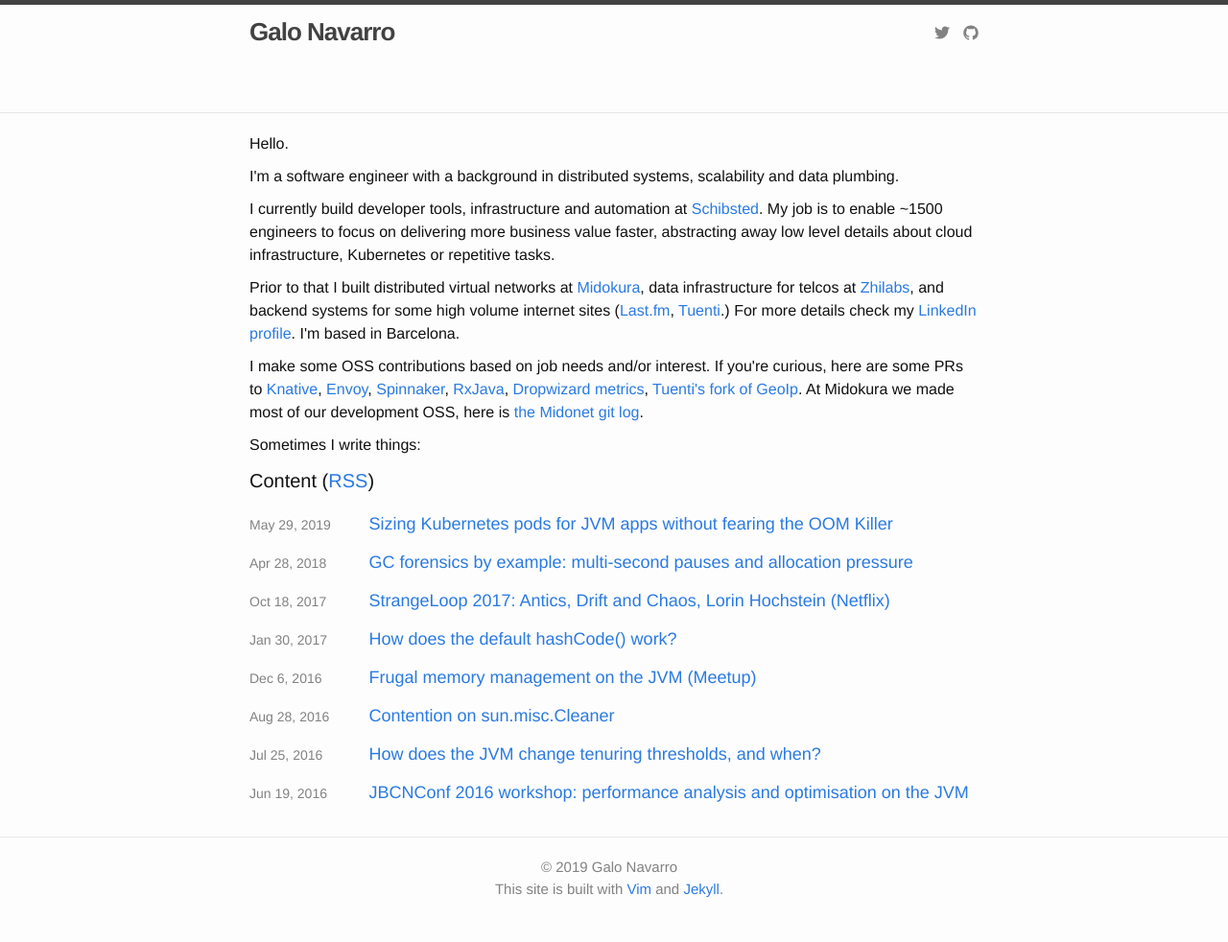
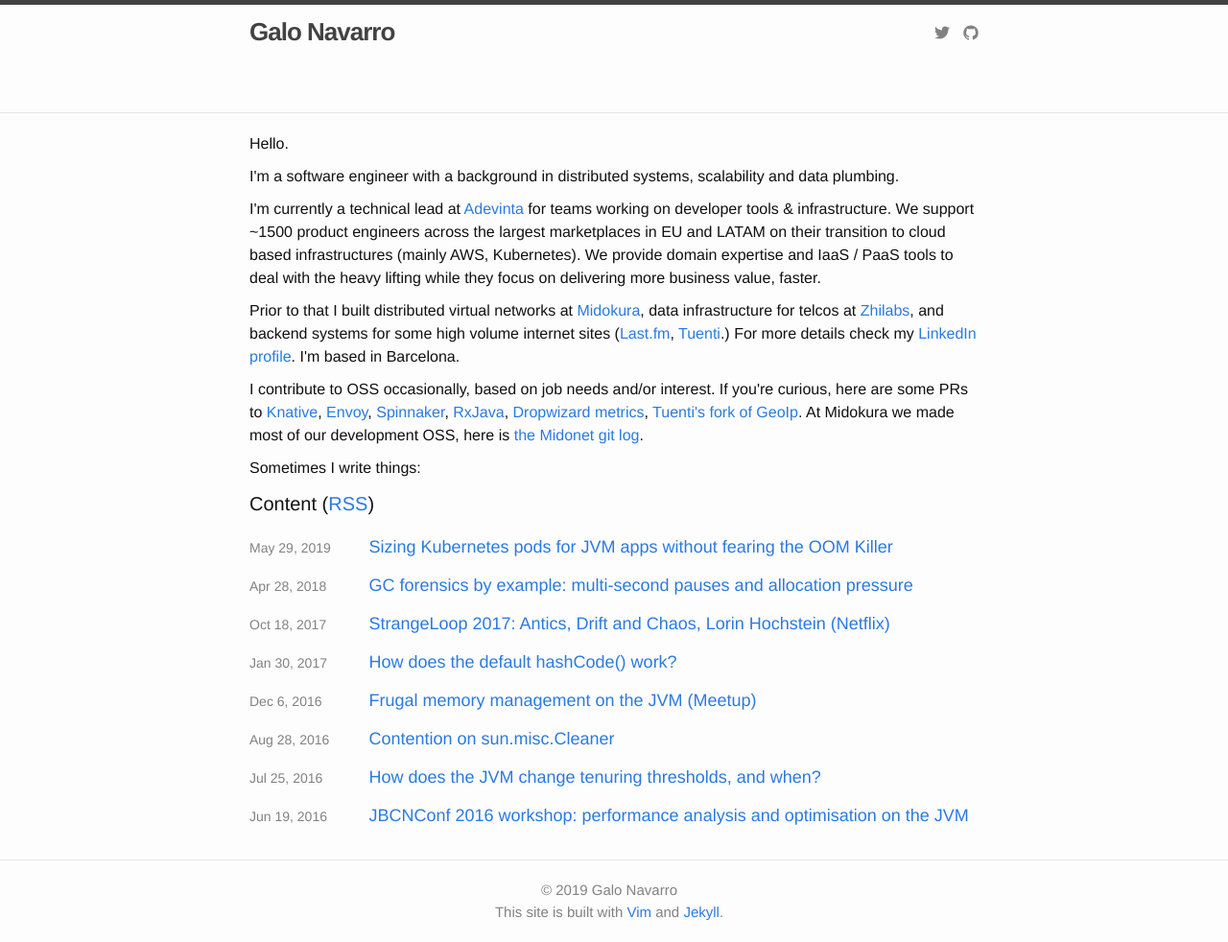
Before and after one commit to srvaroa/srvaroa.github.io, a Jekyll site: the page built from index.html, in a window 1280 px wide. Shown: the whole page at 96% size. Built offline with Jekyll 4.4.1, drawn with Linux system fonts in a browser that asks for light colours; before the commit the page ends 958 px from its top, so only the background shows below that.

Commit message:
index: schibsted -> adevinta
Signed-off-by: Galo Navarro <anglorvaroa@gmail.com>

```diff
--- a/index.html
+++ b/index.html
@@ -6,12 +6,13 @@
   <p>Hello.</p>
   <p>I'm a software engineer with a background in distributed systems,
   scalability and data plumbing.</p>
-  <p>I currently build developer
-     tools, infrastructure and automation at <a
-     href="http://www.schibsted.com/en/About-Schibsted/Schibsted-Products-and-Technology/">Schibsted</a>.
-     My job is to enable ~1500 engineers to focus on delivering more
-     business value faster, abstracting away low level details about cloud
-     infrastructure, Kubernetes or repetitive tasks.
+  <p>I'm currently a technical lead at <a
+     href="https://www.adevinta.com/">Adevinta</a> for teams working on
+   developer tools &amp; infrastructure. We support ~1500 product engineers
+   across the largest marketplaces in EU and LATAM on their transition
+   to cloud based infrastructures (mainly AWS, Kubernetes). We provide
+   domain expertise and IaaS / PaaS tools to deal with the heavy lifting
+   while they focus on delivering more business value, faster.
   </p>
   <p>
      Prior to that I built distributed virtual networks at
@@ -25,8 +26,8 @@
      I'm based in Barcelona.
   </p>
   <p>
-    I make some OSS contributions based on job needs and/or interest.
-    If you're curious, here are some PRs to
+    I contribute to OSS occasionally, based on job needs and/or
+    interest.  If you're curious, here are some PRs to
     <a href="https://github.com/pulls?utf8=%E2%9C%93&q=is%3Apr+author%3Asrvaroa+org%3Aknative+">Knative</a>,
     <a href="https://github.com/envoyproxy/envoy/pull/2303">Envoy</a>,
     <a href="https://github.com/spinnaker/igor/pull/142">Spinnaker</a>,
```
Also changed, not shown: _posts/2019-05-29-k8s-and-java.md (+3 -1 lines).
